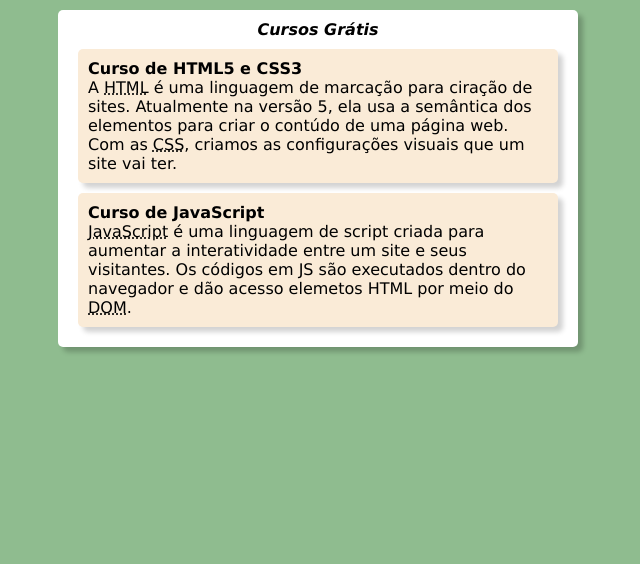
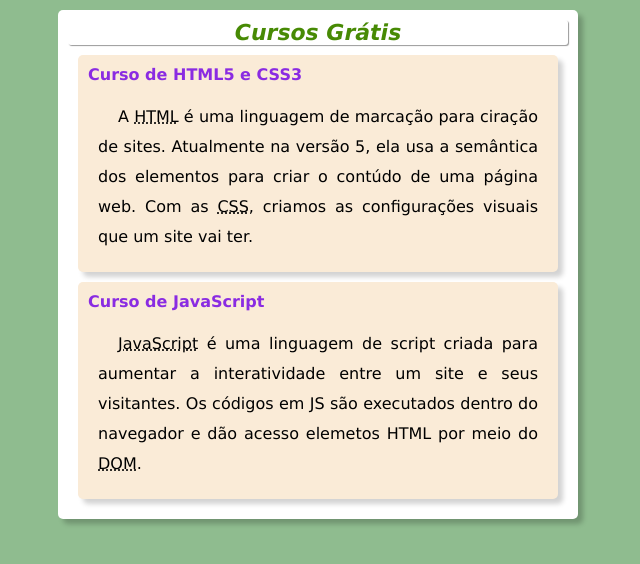
Before and after one commit to antoniowelton/projeto-site-curso-github, a plain HTML site: page index.html in a window 1280 px wide. Shown: the whole page, without its empty margins (322-962 px from the left). Drawn offline with Linux system fonts and the light colour scheme.

Commit message:
Atualizei o CSS

```diff
--- a/estilos/style.css
+++ b/estilos/style.css
@@ -5,6 +5,27 @@
     font-size: 16px;
     margin: 0px;
     padding: 0px;
+}
+
+h1 {
+    font-family: 'Lucida Sans', 'Lucida Sans Regular', 'Lucida Grande', 'Lucida Sans Unicode', Geneva, Verdana, sans-serif;
+    font-size: 22px;
+    color: rgb(71, 138, 4);
+    box-shadow: 1px 1px 1px rgba(0, 0, 0, 0.403);
+    border-radius: 3px;
+
+}
+
+h2 {
+    color: blueviolet;
+    padding-bottom: 8px;
+}
+
+p {
+    text-indent: 20px;
+    text-align: justify;
+    line-height: 30px;
+    padding: 10px;
 }
 
 body {
@@ -24,6 +45,7 @@ article {
     background-color: antiquewhite;
     margin: 10px;
     padding: 10px;
+
     border-radius: 5px;
     box-shadow: 5px 5px 5px rgba(0, 0, 0, 0.178);
 }
```
